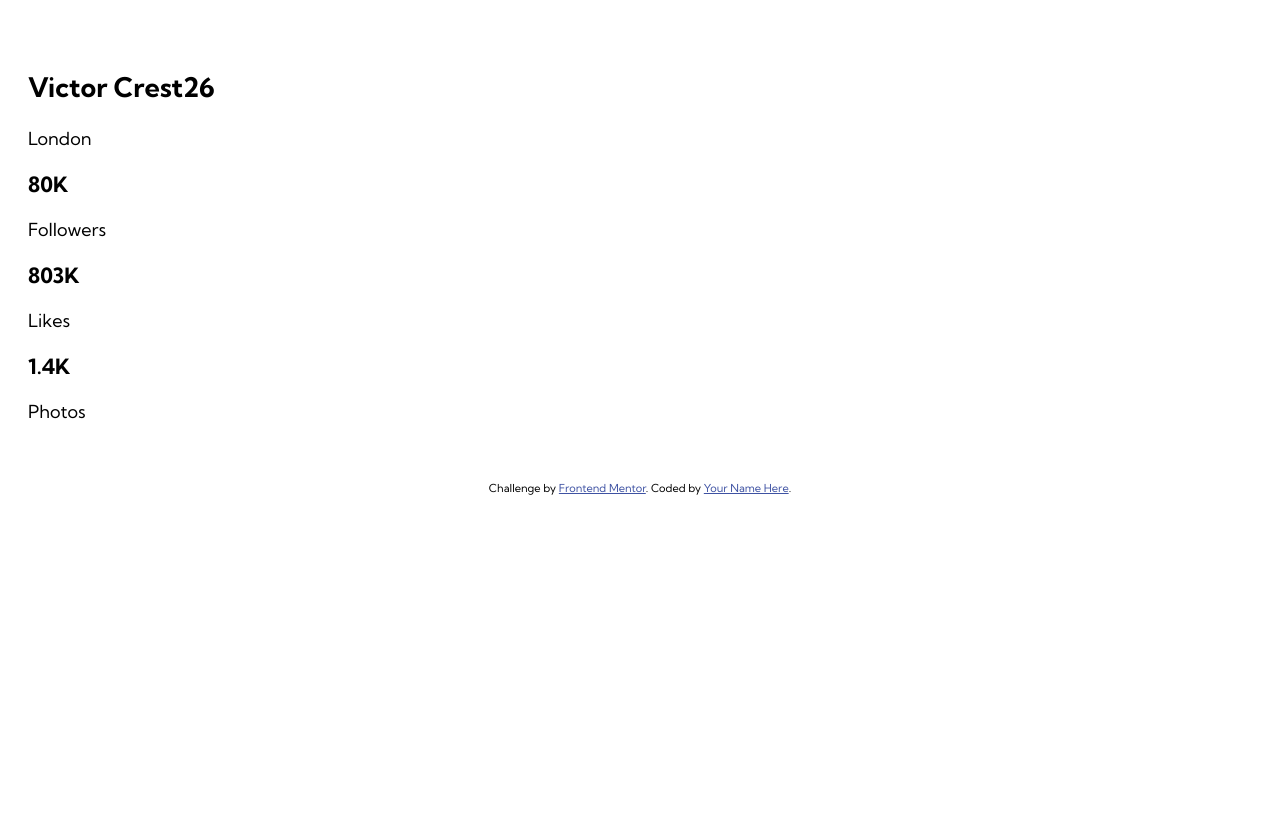
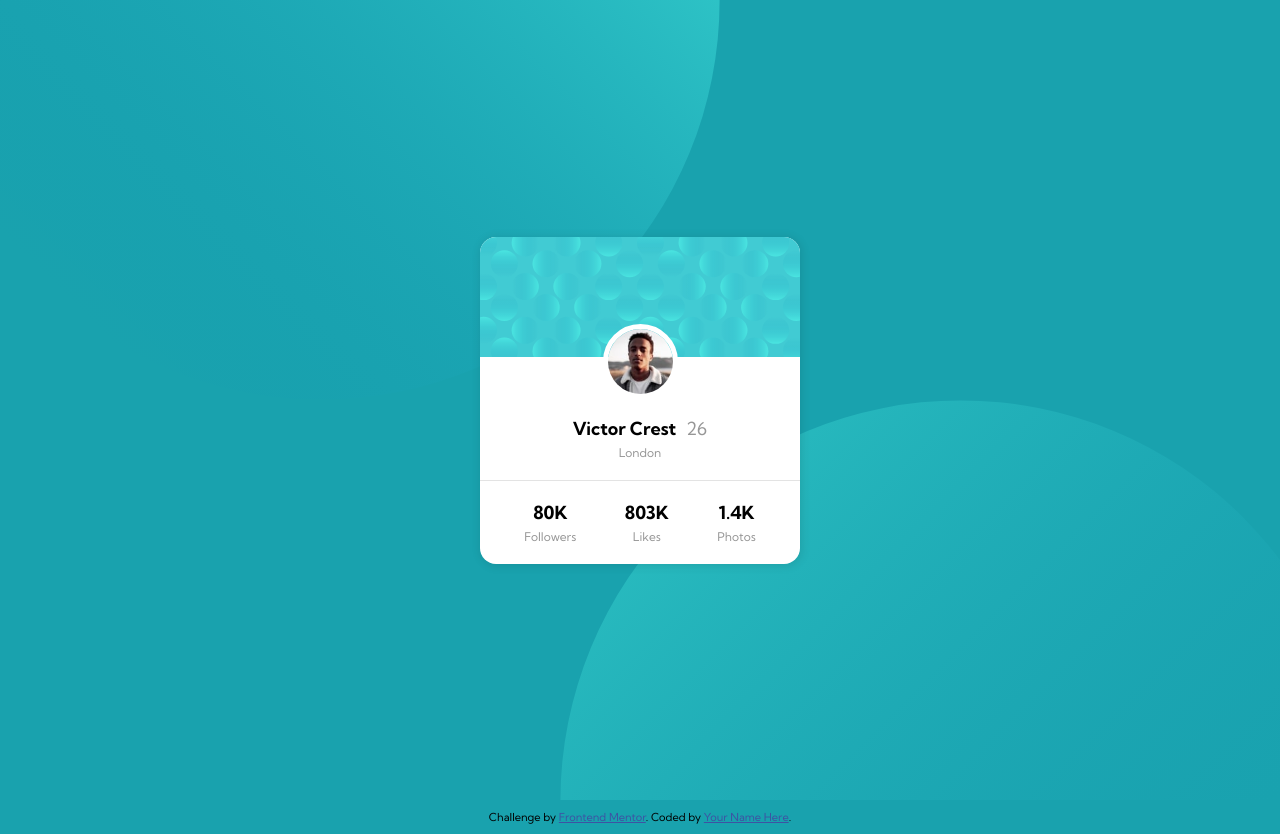
Before and after one commit to grenielxdevs/fem_profile_card_component, a plain HTML site: page index.html in a window 1280 px wide. Before the commit the page ends 800 px from the top, so only its background shows below. Drawn offline with Linux system fonts and the light colour scheme.

Commit message:
fem_profile_card_component: adding styles desktop

```diff
--- a/index.html
+++ b/index.html
@@ -21,8 +21,13 @@
       <div class="container">
         <div class="card">
           <div class="card-profiles">
-            <h2>Victor Crest<span>26</span></h2>
-            <p>London</p>
+            <div class="card-profile-image">
+              <img src="./images/image-victor.jpg" alt="">
+            </div>
+            <div class="card-profile-content">
+              <h2>Victor Crest<span>26</span></h2>
+              <p>London</p>
+            </div>
           </div>
           <div class="card-details">
             <div class="card-detail">
--- a/styles.css
+++ b/styles.css
@@ -7,25 +7,139 @@
     --dark-blue: hsl(229, 23%, 23%);
     --dark-grayish-blue: hsl(227, 10%, 46%);
     --dark-gray: hsl(0, 0%, 59%);
+    --light-gray: hsl(0, 0%, 89%);
+    --white: #ffffff;
 }
 
 /* General Styles
 ============================== */
 body {
+    padding: 0;
+    margin: 0;
     font-size: 18px;
     font-weight: 400;
     font-family: 'Kumbh Sans', sans-serif;
 }
 
-@media screen and (min-width: 375px) {
-    .container {
-        padding: 40px 20px;
-    }
+.container {
+    position: relative;
+    display: flex;
+    justify-content: center;
+    align-items: center;
+    height: 100vh;
+    width: 100%;
+    padding: 40px 20px;
+    background-color: var(--dark-cyan);
+    overflow: hidden;
+}
+
+.container::before {
+    position: absolute;
+    display: block;
+    content: "";
+    background: url(./images/bg-pattern-top.svg) center no-repeat;
+    background-size: contain;
+    height: 100vh;
+    width: 100vw;
+    top: -50%;
+    left: -25%;
+}
+
+.container::after {
+    position: absolute;
+    display: block;
+    content: "";
+    background: url(./images/bg-pattern-bottom.svg) center no-repeat;
+    background-size: contain;
+    height: 100vh;
+    width: 100vw;
+    bottom: -50%;
+    right: -25%;
+}
+
+.card {
+    position: relative;
+    width: 100%;
+    max-width: 320px;
+    background-color: var(--white);
+    border-radius: 16px;
+    box-shadow: 1px 1px 10px 1px rgba(0, 0, 0, 0.1);
+    z-index: 2;
+}
+
+.card .card-profiles .card-profile-image {
+    display: flex;
+    justify-content: center;
+    align-items: flex-end;
+    height: 120px;
+    background: url(./images/bg-pattern-card.svg) center no-repeat;
+    background-size: cover;
+    border-radius: 16px 16px 0 0;
+
+}
+
+.card .card-profiles .card-profile-image img {
+    position: relative;
+    bottom: -35%;
+    width: 75px;
+    height: 75px;
+    border-radius: 50%;
+    border: 5px solid var(--white);
+}
+
+.card .card-profiles .card-profile-content {
+    padding: 60px 20px 20px;
+}
+
+.card .card-profiles .card-profile-content h2 {
+    margin: 0 0 5px;
+    font-size: 18px;
+    font-weight: 700;
+    text-align: center;
+}
+
+.card .card-profiles .card-profile-content h2 span {
+    margin-left: 10px;
+    font-weight: 400;
+    color: var(--dark-gray);
+}
+
+.card .card-profiles .card-profile-content p {
+    margin: 0;
+    font-size: 12px;
+    font-weight: 400;
+    color: var(--dark-gray);
+    text-align: center;
+}
+
+.card .card-details {
+    display: flex;
+    justify-content: space-around;
+    border-top: 1px solid var(--light-gray);
+    border-radius: 0 0 16px 16px;
+    padding: 20px;
+}
+
+.card .card-details h3 {
+    margin: 0 0 5px;
+    font-size: 18px;
+    font-weight: 700;
+    text-align: center;
+}
+
+.card .card-details p {
+    margin: 0;
+    font-size: 12px;
+    font-weight: 400;
+    color: var(--dark-gray);
+    text-align: center;
 }
 
 /* Footer Styles
 =============================== */
 .attribution {
+    background-color: var(--dark-cyan);
+    padding: 10px;
     font-size: 11px;
     text-align: center;
 }
```
